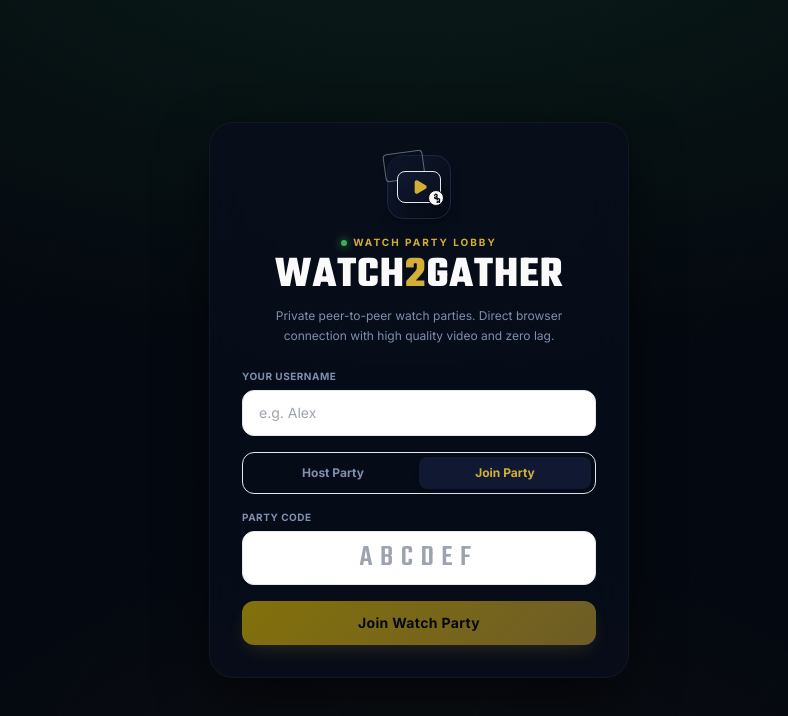
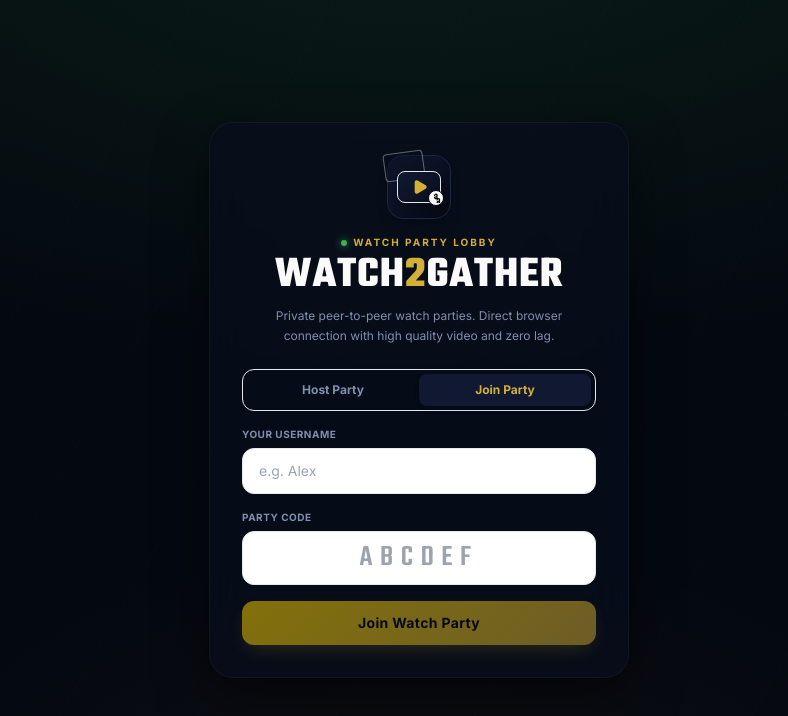
Before and after one commit to Suvesh108/watch2gather, a React (Vite) app: page / in a window 1280 px wide. Both pictures are taken after a click on the button "Join Party". Shown: the top 716 px of the page, without its empty margins (221-1009 px from the left). Built offline with nearby package versions, Linux system fonts and the light colour scheme.

Commit message:
fix: group username input inside Join/Host tab panels, and override browser autofill styles in CSS to ensure full text visibility

```diff
--- a/src/components/Lobby.tsx
+++ b/src/components/Lobby.tsx
@@ -45,7 +45,7 @@ export const Lobby: React.FC<LobbyProps> = ({
   const handleJoin = async () => {
     if (!username.trim()) {
       setValidationError('Please enter your name first.');
-      const input = document.getElementById('nameInput');
+      const input = document.getElementById('nameInputJoin');
       if (input) input.focus();
       return;
     }
@@ -119,29 +119,8 @@ export const Lobby: React.FC<LobbyProps> = ({
           </p>
         </div>
 
-        {/* Input Form Fields */}
-        <div className="mt-6 flex flex-col gap-4">
-          <div className="field">
-            <label htmlFor="nameInput" className="block text-[10px] font-bold tracking-wider uppercase text-dim mb-1.5 select-none">
-              Your Username
-            </label>
-            <input
-              type="text"
-              id="nameInput"
-              placeholder="e.g. Alex"
-              maxLength={15}
-              value={username}
-              onChange={(e) => {
-                setUsername(e.target.value);
-                if (validationError) setValidationError('');
-              }}
-              disabled={isLoading}
-              className="w-full bg-navy-950/80 border border-navy-700/80 rounded-xl py-3 px-4 text-white text-sm outline-none focus:border-gold focus:ring-1 focus:ring-gold/30 transition duration-150 placeholder-dim/40"
-            />
-          </div>
-
         {/* Tab Selectors */}
-          <div className="tabs flex bg-navy-950/85 p-1 rounded-xl border border-navy-800/80 select-none">
+        <div className="tabs flex bg-navy-950/85 p-1 rounded-xl border border-navy-805/80 select-none mt-6">
           <button
             onClick={() => setActiveTab('create')}
             disabled={isLoading}
@@ -167,9 +146,29 @@ export const Lobby: React.FC<LobbyProps> = ({
         </div>
 
         {/* Action Panels */}
+        <div className="mt-4">
           {activeTab === 'create' ? (
-            <div className="tab-panel animate-fade-in">
-              <p className="text-[11px] text-dim mb-3.5 leading-normal select-none">
+            <div className="tab-panel animate-fade-in flex flex-col gap-4">
+              <div className="field">
+                <label htmlFor="nameInput" className="block text-[10px] font-bold tracking-wider uppercase text-dim mb-1.5 select-none">
+                  Your Username
+                </label>
+                <input
+                  type="text"
+                  id="nameInput"
+                  placeholder="e.g. Alex"
+                  maxLength={15}
+                  value={username}
+                  onChange={(e) => {
+                    setUsername(e.target.value);
+                    if (validationError) setValidationError('');
+                  }}
+                  disabled={isLoading}
+                  className="w-full bg-navy-950/80 border border-navy-700/80 rounded-xl py-3 px-4 text-white text-sm outline-none focus:border-gold focus:ring-1 focus:ring-gold/30 transition duration-150 placeholder-dim/40"
+                />
+              </div>
+
+              <p className="text-[11px] text-dim leading-normal select-none">
                 Instantly host a party. Send the room code or invite link to up to 20 friends.
               </p>
 
@@ -187,7 +186,7 @@ export const Lobby: React.FC<LobbyProps> = ({
               </button>
 
               {roomCode && (
-                <div className="share-code mt-4 border border-dashed border-gold/40 rounded-2xl p-4 text-center bg-navy-950/70 backdrop-blur-md animate-scale-in">
+                <div className="share-code mt-1 border border-dashed border-gold/40 rounded-2xl p-4 text-center bg-navy-950/70 backdrop-blur-md animate-scale-in">
                   <div className="text-[9px] uppercase tracking-widest text-dim font-bold mb-1">Room Code</div>
                   <div className="code font-teko text-[44px] tracking-[0.25em] text-gold-bright leading-none select-all">
                     {roomCode}
@@ -216,6 +215,25 @@ export const Lobby: React.FC<LobbyProps> = ({
             </div>
           ) : (
             <div className="tab-panel animate-fade-in flex flex-col gap-4">
+              <div className="field">
+                <label htmlFor="nameInputJoin" className="block text-[10px] font-bold tracking-wider uppercase text-dim mb-1.5 select-none">
+                  Your Username
+                </label>
+                <input
+                  type="text"
+                  id="nameInputJoin"
+                  placeholder="e.g. Alex"
+                  maxLength={15}
+                  value={username}
+                  onChange={(e) => {
+                    setUsername(e.target.value);
+                    if (validationError) setValidationError('');
+                  }}
+                  disabled={isLoading}
+                  className="w-full bg-navy-950/80 border border-navy-700/80 rounded-xl py-3 px-4 text-white text-sm outline-none focus:border-gold focus:ring-1 focus:ring-gold/30 transition duration-150 placeholder-dim/40"
+                />
+              </div>
+
               <div className="field">
                 <label htmlFor="codeInput" className="block text-[10px] font-bold tracking-wider uppercase text-dim mb-1.5 select-none">
                   Party Code
--- a/src/index.css
+++ b/src/index.css
@@ -159,3 +159,13 @@ body::before {
 .gold-gradient-btn:hover {
   background: linear-gradient(135deg, #ffe57f 0%, var(--gold-bright) 100%);
 }
+
+/* Fix browser autofill styling overriding dark mode input colors */
+input:-webkit-autofill,
+input:-webkit-autofill:hover,
+input:-webkit-autofill:focus,
+input:-webkit-autofill:active {
+  -webkit-text-fill-color: var(--white) !important;
+  -webkit-box-shadow: 0 0 0px 1000px var(--navy-950) inset !important;
+  transition: background-color 5000s ease-in-out 0s;
+}
```
Lines whose indentation alone changed are shown as unchanged.
